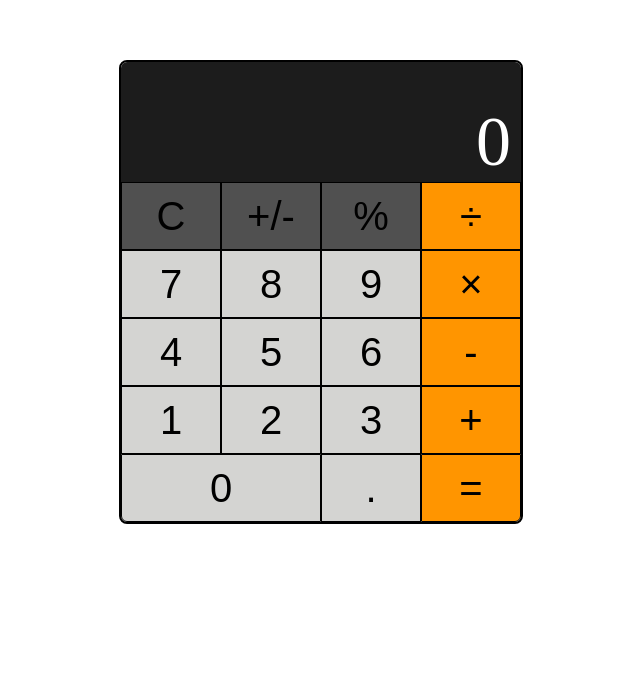
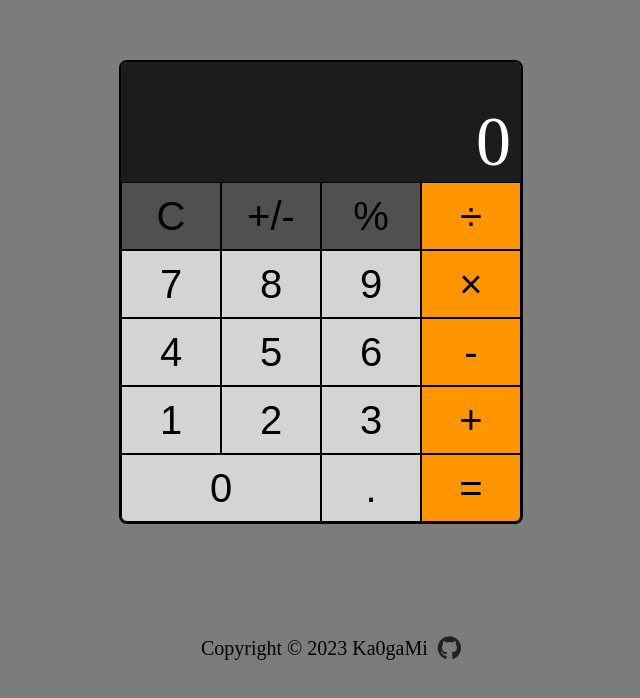
Before and after one commit to Ka0gaMi/calculator, a plain HTML site: page index.html in a window 1280 px wide. Shown: the part 110-808 px from the top of the page, without its empty margins (319-959 px from the left). Drawn offline with Linux system fonts and the light colour scheme.

Commit message:
Added footer and changed background color

```diff
--- a/index.html
+++ b/index.html
@@ -5,6 +5,8 @@
     <meta http-equiv="X-UA-Compatible" content="IE=edge">
     <meta name="viewport" content="width=device-width, initial-scale=1.0">
     <link rel="stylesheet" href="styles.css">
+    <script src="https://kit.fontawesome.com/4c536a6bd5.js" crossorigin="anonymous">
+    </script>
     <title>Calculator</title>
 </head>
 <body>
@@ -36,6 +38,19 @@
         </div>
     </main>
 
+    <footer class="footer">
+        <p>
+          Copyright ©
+          <script>
+            document.write(new Date().getFullYear())
+          </script>
+          Ka0gaMi
+        </p>
+        <a href="https://github.com/Ka0gaMi" target="_blank">
+          <i class="fab fa-github"></i
+        ></a>
+      </footer>
+
     <script src="script.js"></script>
 </body>
 </html>
--- a/styles.css
+++ b/styles.css
@@ -2,6 +2,8 @@ html,
 body {
     width: 100%;
     height: 100%;
+    background-color: #7c7c7c;
+    overflow: hidden;
 }
 
 .main {
@@ -89,3 +91,26 @@ body {
     font-size: 70px;
     padding-right: 10px;
 }
+
+
+.footer {
+    position: absolute;
+    bottom: 0;
+    left: 0;
+    display: flex;
+    align-items: center;
+    justify-content: center;
+    gap: 10px;
+    width: 100%;
+    padding: 10px;
+    font-size: 20px;
+}
+
+.fa-github {
+    color: #222;
+    font-size: 24px;
+}
+
+.fa-github:hover {
+    scale: 1.2;
+}
```
